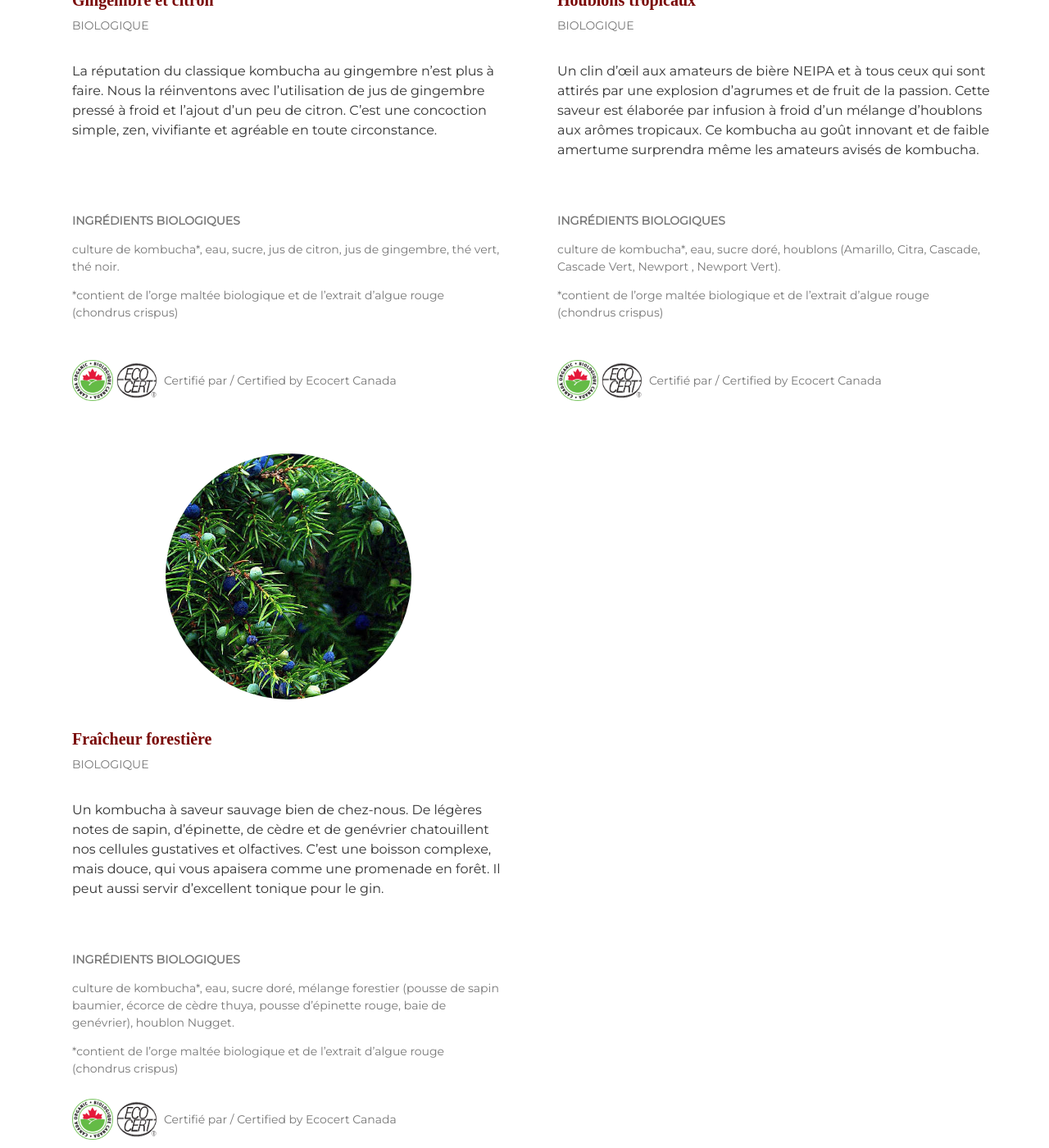
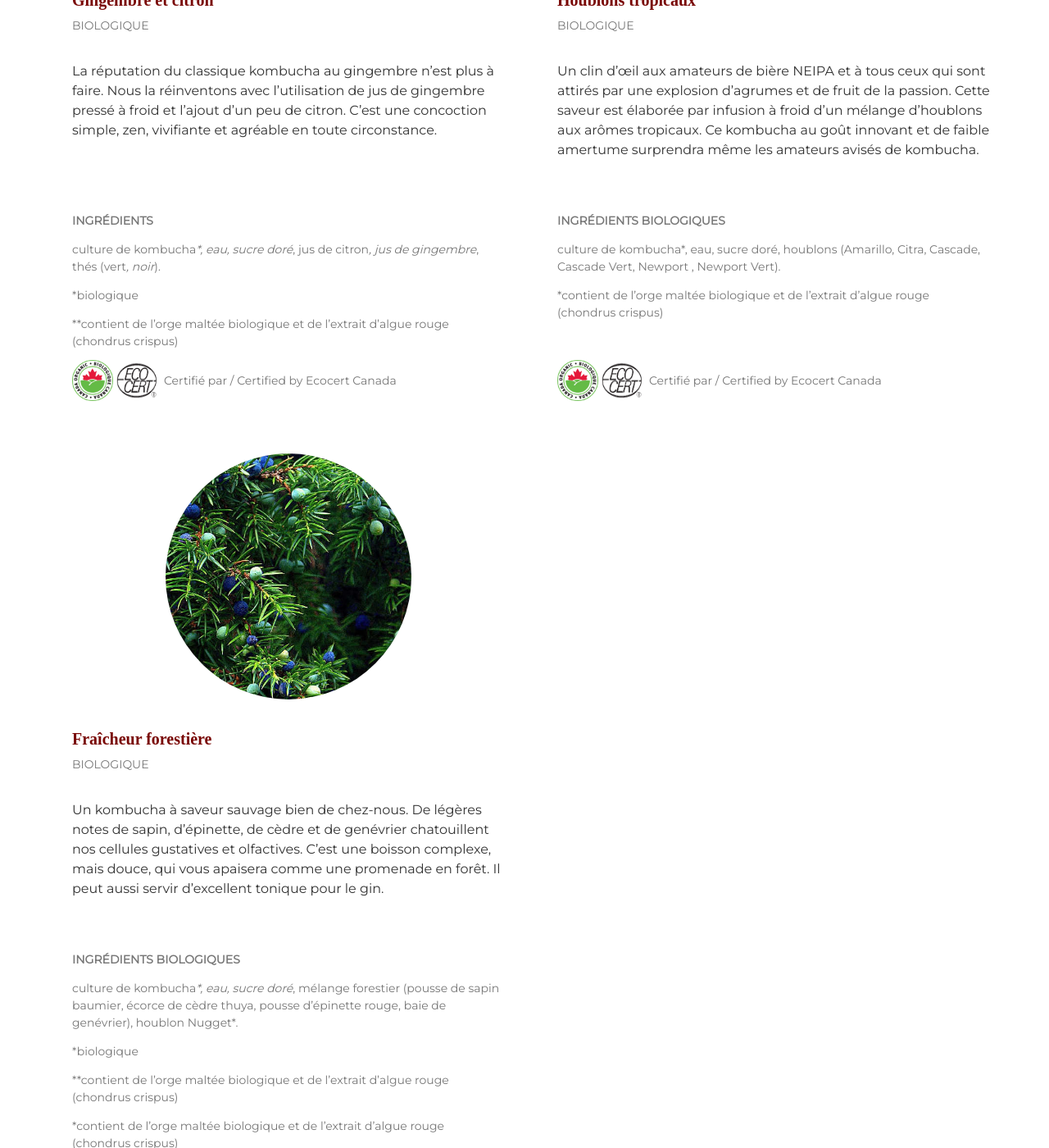
Before and after one commit to ouarez/djodjo-jekyll, a Jekyll site: the page built from produits.md, in a window 1280 px wide and 1400 px high, scrolled down 2652 px. Shown: the whole window at 82% size. Built offline with Jekyll 4.4.1, drawn with Linux system fonts in a browser that asks for light colours; nearby versions of some CDN libraries; some web fonts are replaced; a script that is not in the unit is left out.

Commit message:
produits

```diff
--- a/produits.md
+++ b/produits.md
@@ -69,13 +69,16 @@ produits:
     desc: >-
       La réputation du classique kombucha au gingembre n’est plus à faire. Nous la réinventons avec l’utilisation de jus de gingembre pressé à froid et l’ajout d’un peu de citron. C’est une concoction simple, zen, vivifiante et agréable en toute circonstance.
     ingredients: >-
-      **INGRÉDIENTS BIOLOGIQUES**
+      **INGRÉDIENTS**
 
 
-      culture de kombucha*, eau, sucre, jus de citron, jus de gingembre, thé vert, thé noir.
+      culture de kombucha**, eau, sucre doré*, jus de citron*, jus de gingembre*, thés (vert*, noir*).
 
 
-      *contient de l’orge maltée biologique et de l’extrait d’algue rouge (chondrus crispus)
+      *biologique
+
+
+      **contient de l’orge maltée biologique et de l’extrait d’algue rouge (chondrus crispus)
     ecocert: true
 
   - image: /img/houblons.jpg
@@ -100,7 +103,13 @@ produits:
       **INGRÉDIENTS BIOLOGIQUES**
 
 
-      culture de kombucha*, eau, sucre doré, mélange forestier (pousse de sapin baumier, écorce de cèdre thuya,  pousse d’épinette rouge, baie de genévrier), houblon Nugget.
+      culture de kombucha**, eau, sucre doré*, mélange forestier (pousse de sapin baumier, écorce de cèdre thuya,  pousse d’épinette rouge, baie de genévrier), houblon Nugget*.
+
+
+      *biologique
+
+
+      **contient de l’orge maltée biologique et de l’extrait d’algue rouge (chondrus crispus)
 
 
       *contient de l’orge maltée biologique et de l’extrait d’algue rouge (chondrus crispus)
```
